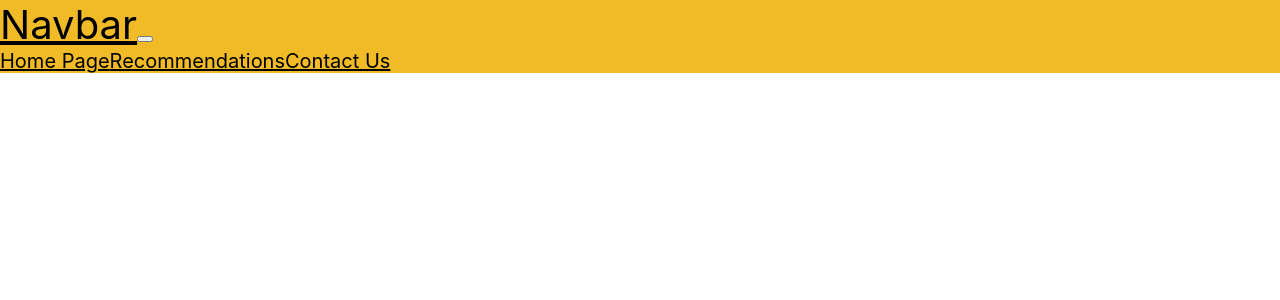
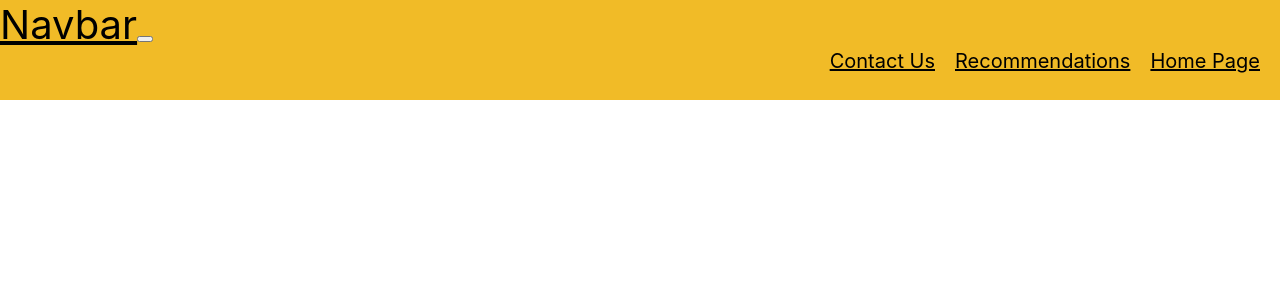
Before and after one commit to Natasha-16x/Travel-Buddy, a React (Create React App) app: page / in a window 1280 px wide. Shown: the top 300 px of the page. Built offline with nearby package versions, Linux system fonts and the light colour scheme.

Commit message:
added code to move nav items to the right

```diff
--- a/src/components/Navbar/NavBar.css
+++ b/src/components/Navbar/NavBar.css
@@ -2,6 +2,7 @@
 
 .my-navbar {
     background-color: rgb(241, 187, 39);
+    height: 100px;
 }
 
 .my-navbar .navbar-brand {
@@ -9,7 +10,10 @@
     color: black;
 }
 
+
 .my-navbar .nav-link {
     font-size: 20px;
     color: black;
+    padding-right: 20px;
+    float: right;
 }
```
